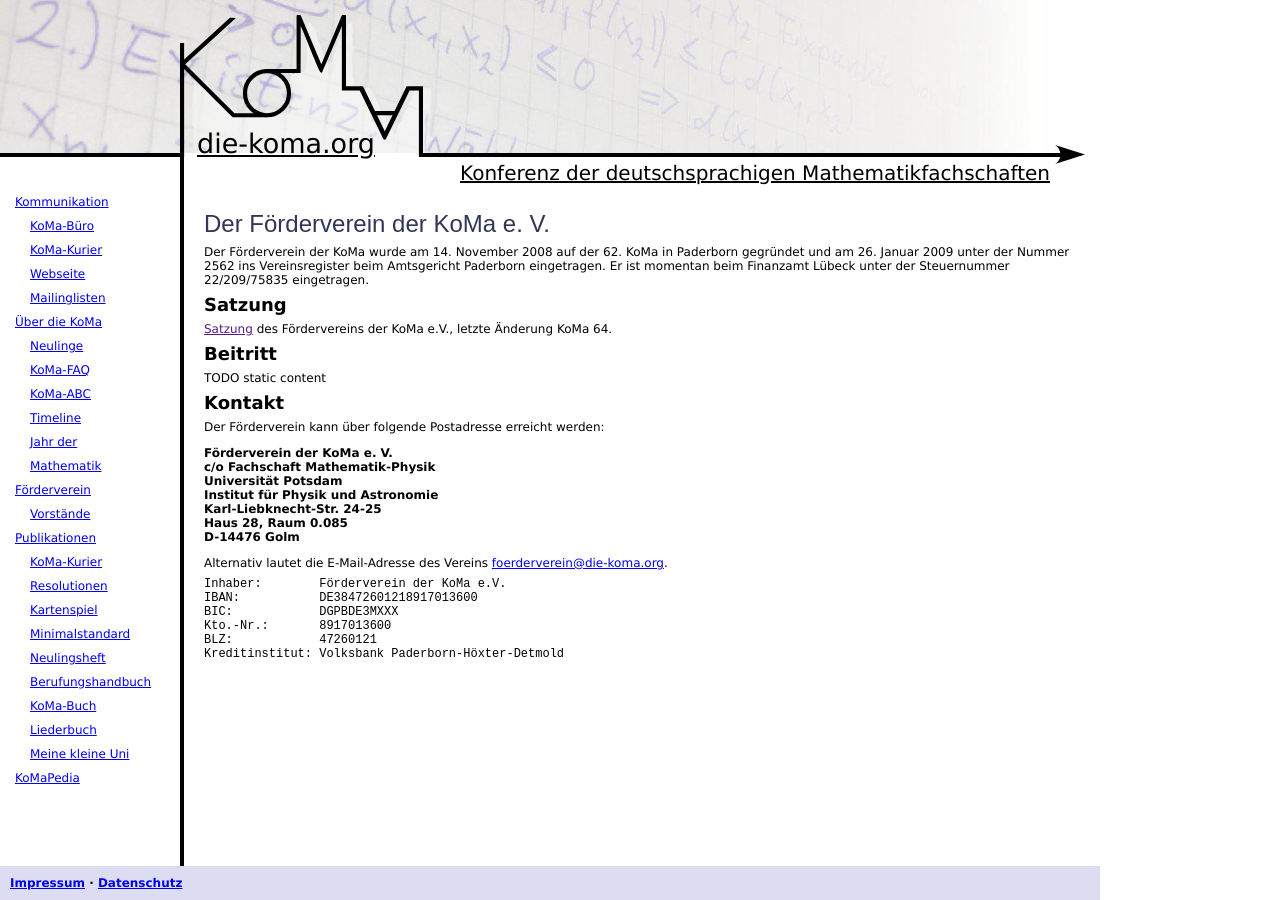
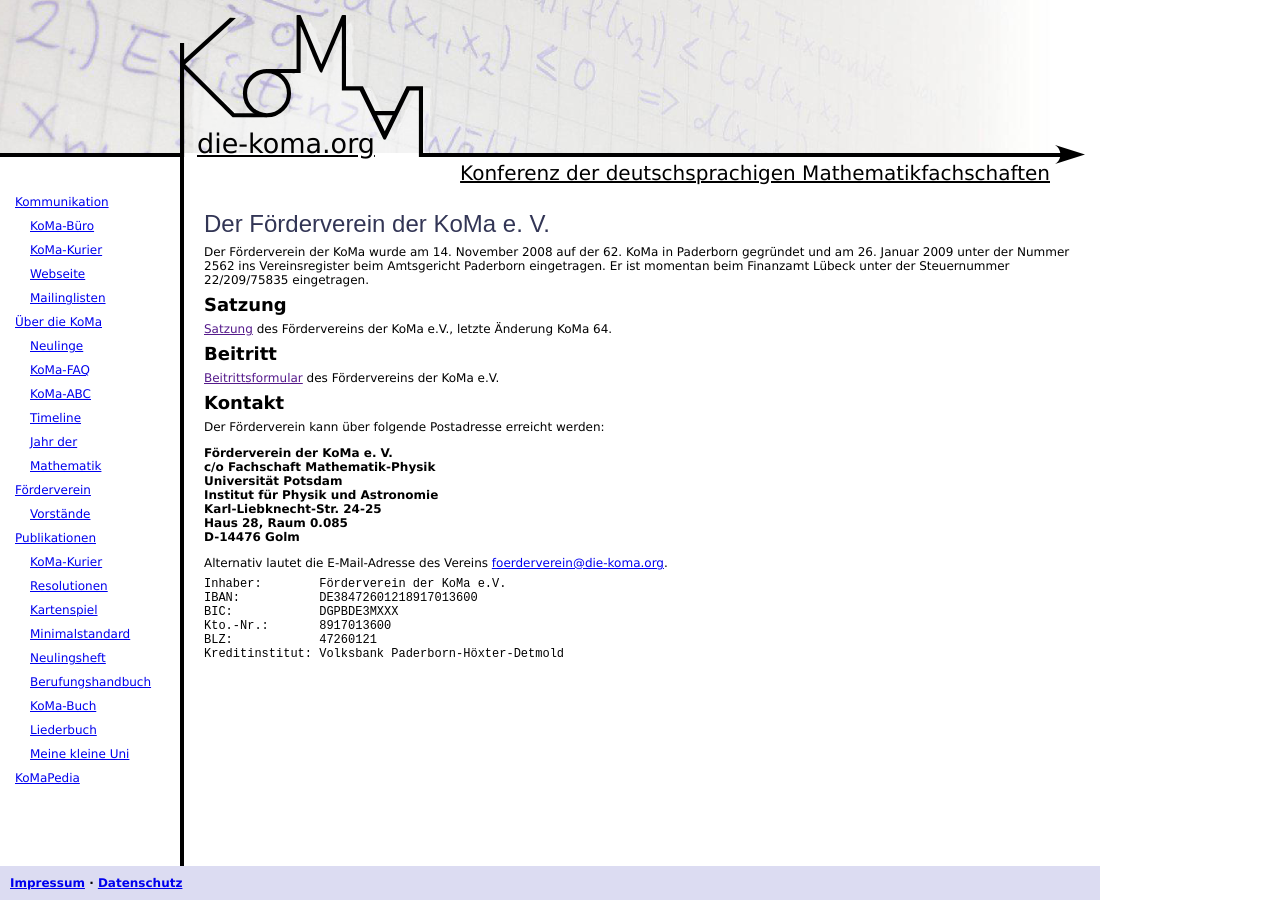
Before and after one commit to Die-KoMa/die-koma.org, a Jekyll site: the page built from foerderverein/index.md, in a window 1280 px wide. Built offline with Jekyll 4.4.1, drawn with Linux system fonts in a browser that asks for light colours.

Commit message:
Vorarbeit fuer Beitrittsformular

```diff
--- a/foerderverein/index.md
+++ b/foerderverein/index.md
@@ -13,7 +13,7 @@
 
 ## Beitritt
 
-TODO static content
+[Beitrittsformular]() des Fördervereins der KoMa e.V.
 
 ## Kontakt
 
```
